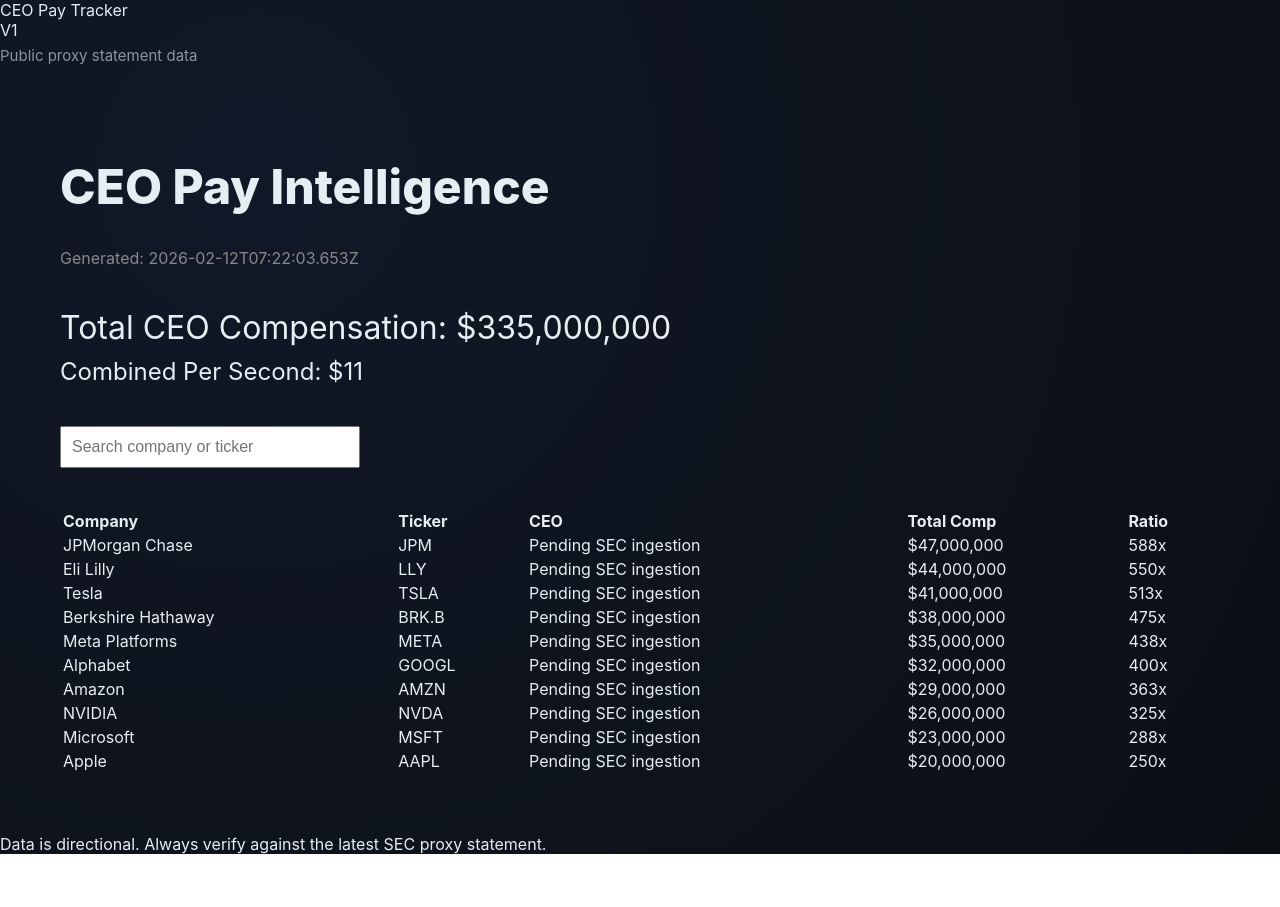
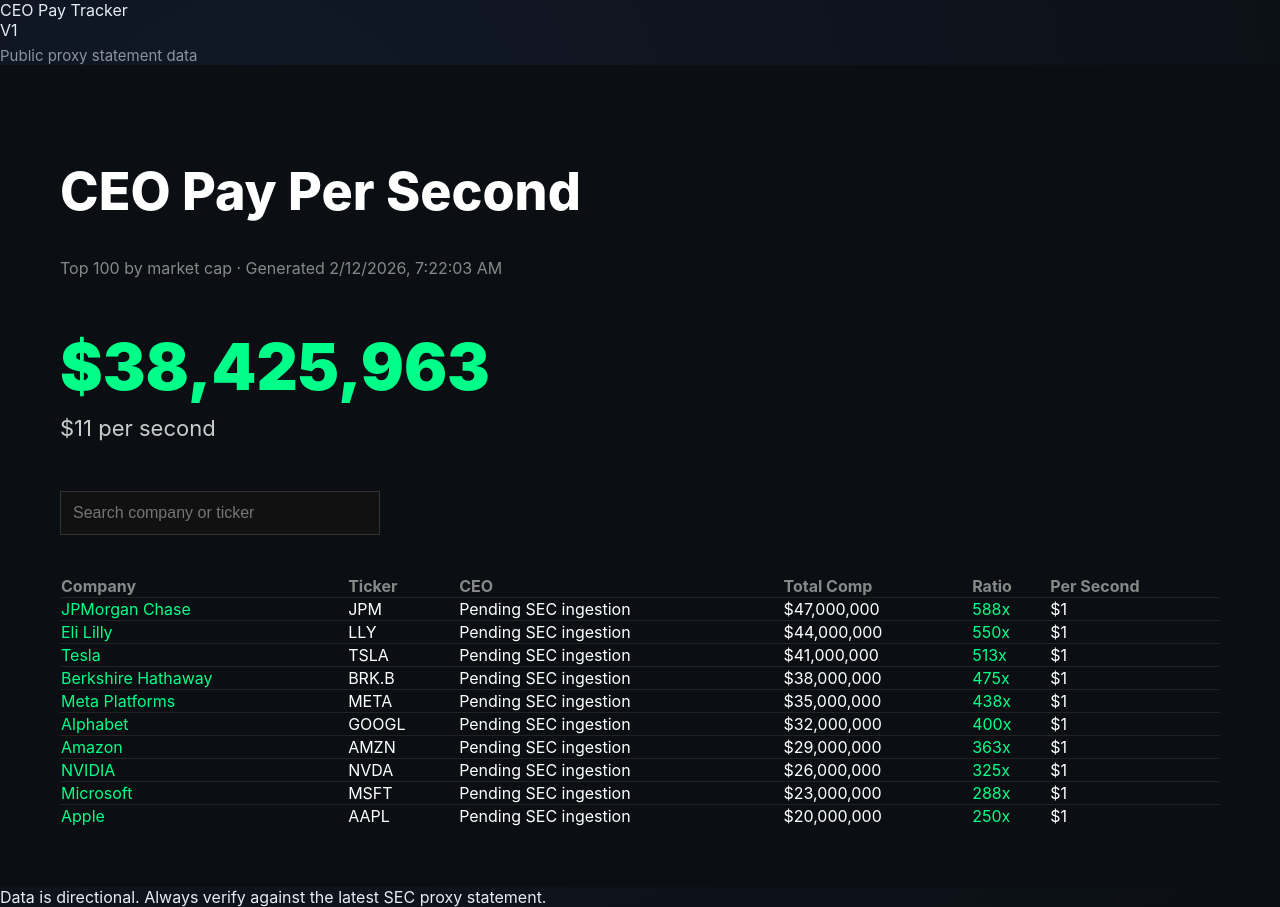
Before and after one commit to gobears2323/ceo-pay-tracker, a Next.js app: page / in a window 1280 px wide. Before the commit the page ends 854 px from the top, so only its background shows below. Built offline with nearby package versions, Linux system fonts and the light colour scheme.

Commit message:
restore clickable company links

```diff
--- a/app/page.tsx
+++ b/app/page.tsx
@@ -1,16 +1,23 @@
 'use client'
 
-import { useMemo, useState } from 'react'
+import Link from 'next/link'
+import { useEffect, useMemo, useState } from 'react'
 import { companies, dataMeta } from '../lib/data.generated'
 import { formatUsd, payPerSecond } from '../lib/pay'
 
 export default function HomePage() {
+  const [now, setNow] = useState(new Date())
   const [search, setSearch] = useState('')
+
+  useEffect(() => {
+    const id = setInterval(() => setNow(new Date()), 100)
+    return () => clearInterval(id)
+  }, [])
 
   const filtered = useMemo(() => {
     return companies.filter(c =>
-      c.companyName.toLowerCase().includes(search.toLowerCase()) ||
-      c.ticker.toLowerCase().includes(search.toLowerCase())
+      (c.companyName || '').toLowerCase().includes(search.toLowerCase()) ||
+      (c.ticker || '').toLowerCase().includes(search.toLowerCase())
     )
   }, [search])
 
@@ -18,81 +25,121 @@
     (b.totalCompUsd ?? 0) - (a.totalCompUsd ?? 0)
   )
 
-  const totalComp = sorted.reduce((sum, c) =>
-    sum + (c.totalCompUsd ?? 0), 0
-  )
+  const globalPps = sorted.reduce((sum, c) => {
+    if (!c.totalCompUsd || !c.fiscalYear) return sum
+    return sum + payPerSecond(c.totalCompUsd, c.fiscalYear)
+  }, 0)
 
-  const totalPps = sorted.reduce((sum, c) =>
-    sum + (c.totalCompUsd && c.fiscalYear
-      ? payPerSecond(c.totalCompUsd, c.fiscalYear)
-      : 0),
-    0
-  )
+  const secondsSinceYearStart = (() => {
+    const start = new Date(now.getFullYear(), 0, 1).getTime()
+    return (now.getTime() - start) / 1000
+  })()
+
+  const globalEarned = globalPps * secondsSinceYearStart
 
   return (
-    <div style={{ padding: 60 }}>
-
-      <h1 style={{ fontSize: 48, fontWeight: 800 }}>
-        CEO Pay Intelligence
+    <div
+      style={{
+        padding: 60,
+        backgroundColor: '#0b0f14',
+        color: '#ffffff',
+        minHeight: '100vh',
+        fontFamily: 'Inter, sans-serif'
+      }}
+    >
+      <h1 style={{ fontSize: 52, fontWeight: 800 }}>
+        CEO Pay Per Second
       </h1>
 
       <div style={{ marginTop: 10, color: '#888' }}>
-        Generated: {dataMeta.generatedAt}
+        Top 100 by market cap · Generated{' '}
+        {new Date(dataMeta.generatedAt).toLocaleString()}
       </div>
 
-      <div style={{ marginTop: 40, fontSize: 32 }}>
-        Total CEO Compensation: {formatUsd(totalComp)}
+      <div
+        style={{
+          marginTop: 50,
+          fontSize: 64,
+          fontWeight: 900,
+          color: '#00ff88'
+        }}
+      >
+        {formatUsd(globalEarned)}
       </div>
 
-      <div style={{ fontSize: 24, marginTop: 10 }}>
-        Combined Per Second: {formatUsd(totalPps)}
+      <div style={{ fontSize: 22, marginTop: 10, color: '#ccc' }}>
+        {formatUsd(globalPps)} per second
       </div>
 
-      <div style={{ marginTop: 40 }}>
+      <div style={{ marginTop: 50 }}>
         <input
           placeholder="Search company or ticker"
           value={search}
           onChange={e => setSearch(e.target.value)}
           style={{
-            padding: 10,
-            width: 300,
-            fontSize: 16
+            padding: 12,
+            width: 320,
+            fontSize: 16,
+            backgroundColor: '#111',
+            color: '#fff',
+            border: '1px solid #333'
           }}
         />
       </div>
 
-      <table style={{ width: '100%', marginTop: 40 }}>
+      <table
+        style={{
+          width: '100%',
+          marginTop: 40,
+          borderCollapse: 'collapse'
+        }}
+      >
         <thead>
-          <tr>
+          <tr style={{ color: '#888' }}>
             <th align="left">Company</th>
             <th align="left">Ticker</th>
             <th align="left">CEO</th>
             <th align="left">Total Comp</th>
             <th align="left">Ratio</th>
+            <th align="left">Per Second</th>
           </tr>
         </thead>
 
         <tbody>
-          {sorted.map(c => (
-            <tr key={c.ticker}>
-              <td>{c.companyName}</td>
-              <td>{c.ticker}</td>
-              <td>{c.ceoName}</td>
-              <td>
-                {c.totalCompUsd
-                  ? formatUsd(c.totalCompUsd)
-                  : 'Unknown'}
-              </td>
-              <td>
-                {c.payRatio
-                  ? `${c.payRatio}x`
-                  : 'Unknown'}
-              </td>
-            </tr>
-          ))}
+          {sorted.map(c => {
+            const pps =
+              c.totalCompUsd && c.fiscalYear
+                ? payPerSecond(c.totalCompUsd, c.fiscalYear)
+                : null
+
+            return (
+              <tr
+                key={c.ticker}
+                style={{ borderTop: '1px solid #222' }}
+              >
+                <td>
+                  <Link
+                    href={`/company/${c.ticker}`}
+                    style={{
+                      color: '#00ff88',
+                      textDecoration: 'none'
+                    }}
+                  >
+                    {c.companyName}
+                  </Link>
+                </td>
+                <td>{c.ticker}</td>
+                <td>{c.ceoName}</td>
+                <td>{formatUsd(c.totalCompUsd || 0)}</td>
+                <td style={{ color: '#00ff88' }}>
+                  {c.payRatio}x
+                </td>
+                <td>{pps ? formatUsd(pps) : '—'}</td>
+              </tr>
+            )
+          })}
         </tbody>
       </table>
-
     </div>
   )
 }
```
